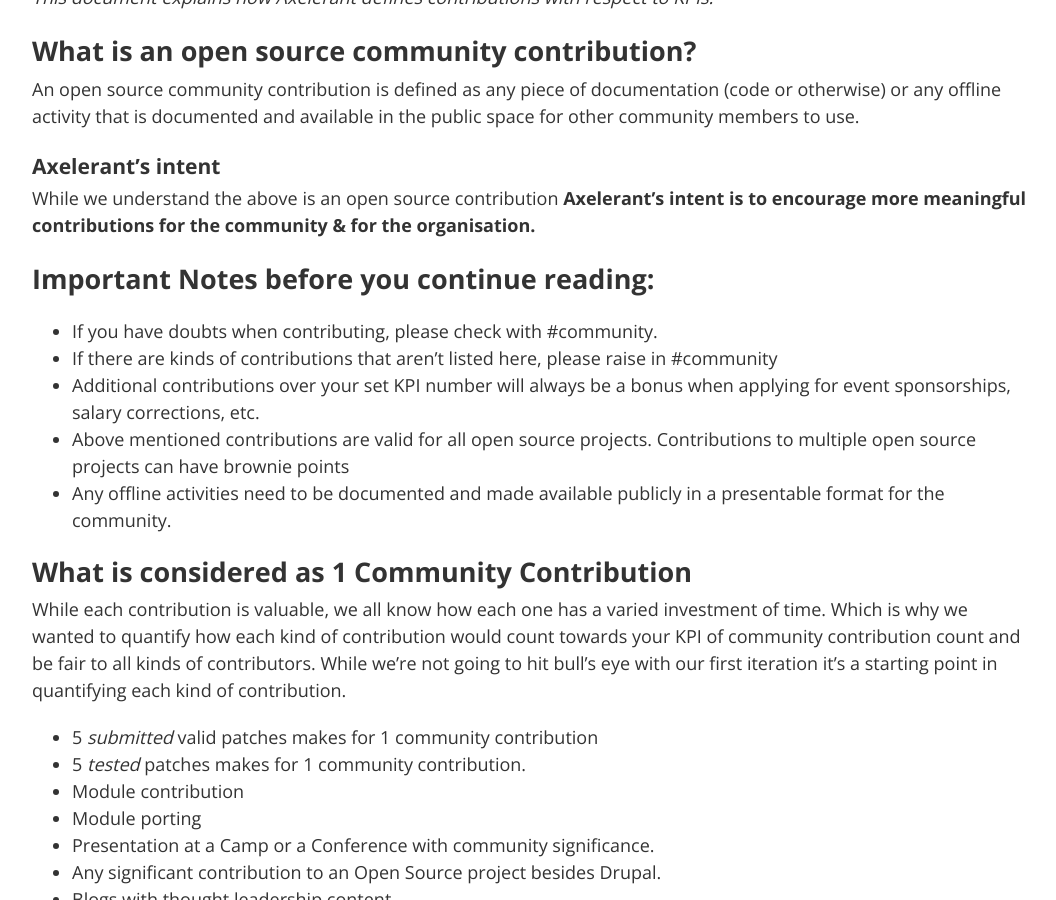
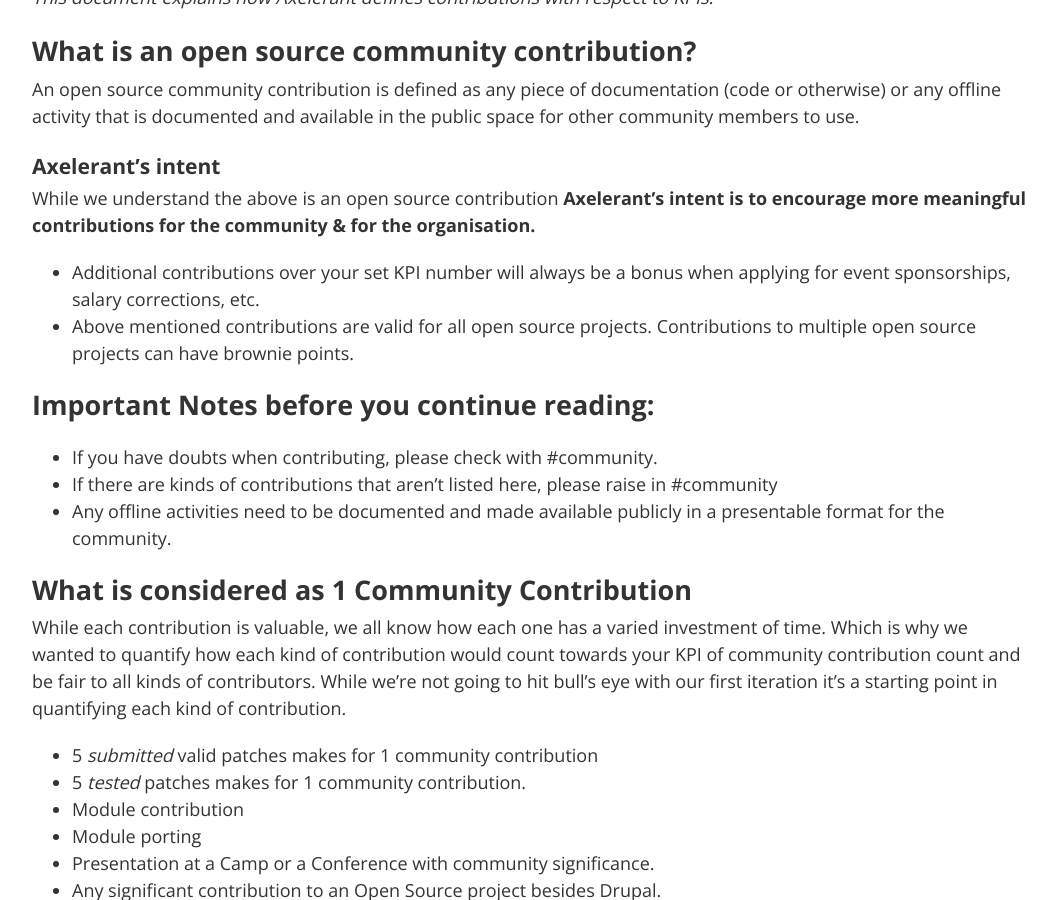
Before and after one commit to axelerant/engineering, a Jekyll site: the page built from community/contribution.md, in a window 1280 px wide and 900 px high, scrolled down 336 px. Shown: the whole window, without its empty margins (108-1164 px from the left). Built offline with Jekyll 4.4.1, drawn with Linux system fonts in a browser that asks for light colours.

```diff
--- a/community/contribution.md
+++ b/community/contribution.md
@@ -19,12 +19,13 @@ An open source community contribution is defined as any piece of documentation (
 
 While we understand the above is an open source contribution **Axelerant’s intent is to encourage more meaningful contributions for the community & for the organisation.**
 
+* Additional contributions over your set KPI number will always be a bonus when applying for event sponsorships, salary corrections, etc.
+* Above mentioned contributions are valid for all open source projects. Contributions to multiple open source projects can have brownie points.
+
 ## Important Notes before you continue reading:
 
 * If you have doubts when contributing, please check with #community.
 * If there are kinds of contributions that aren’t listed here, please raise in #community
-* Additional contributions over your set KPI number will always be a bonus when applying for event sponsorships, salary corrections, etc.
-* Above mentioned contributions are valid for all open source projects. Contributions to multiple open source projects can have brownie points
 * Any offline activities need to be documented and made available publicly in a presentable format for the community.
 
 ## What is considered as 1 Community Contribution
```
